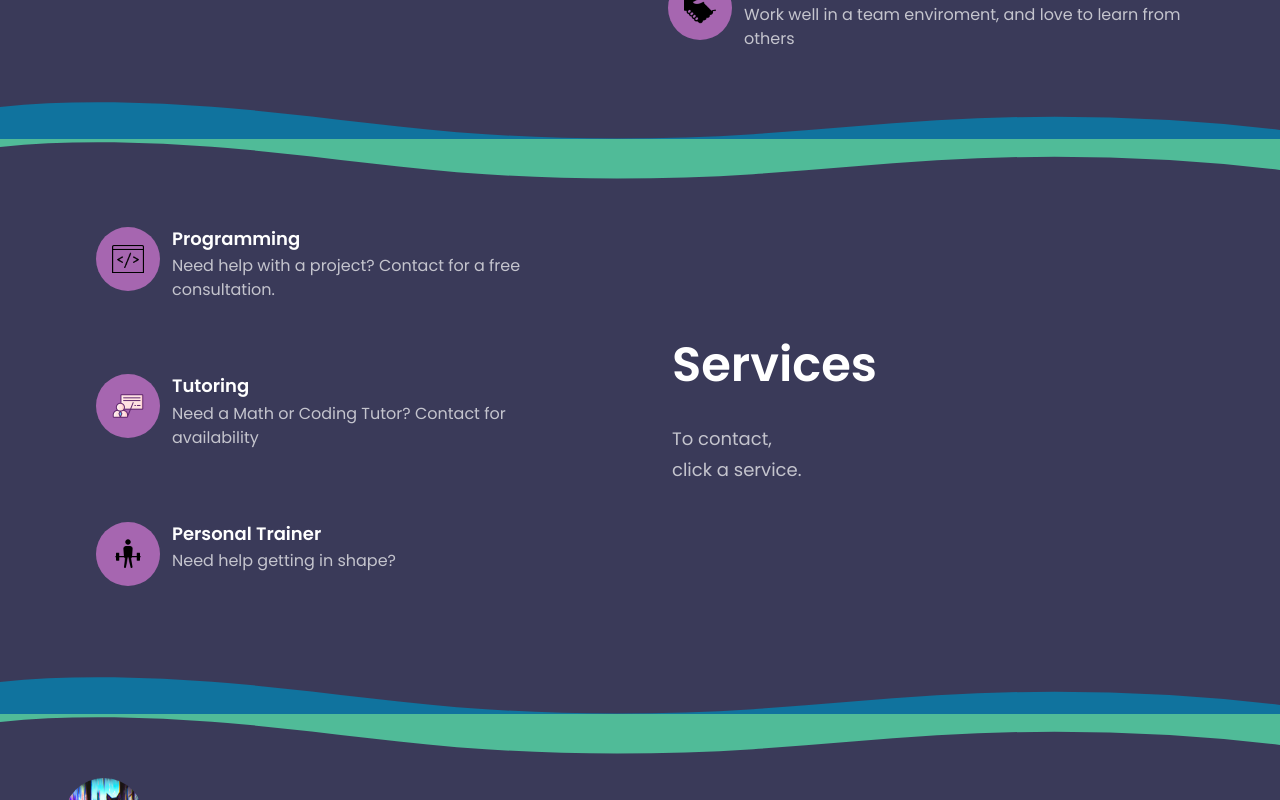
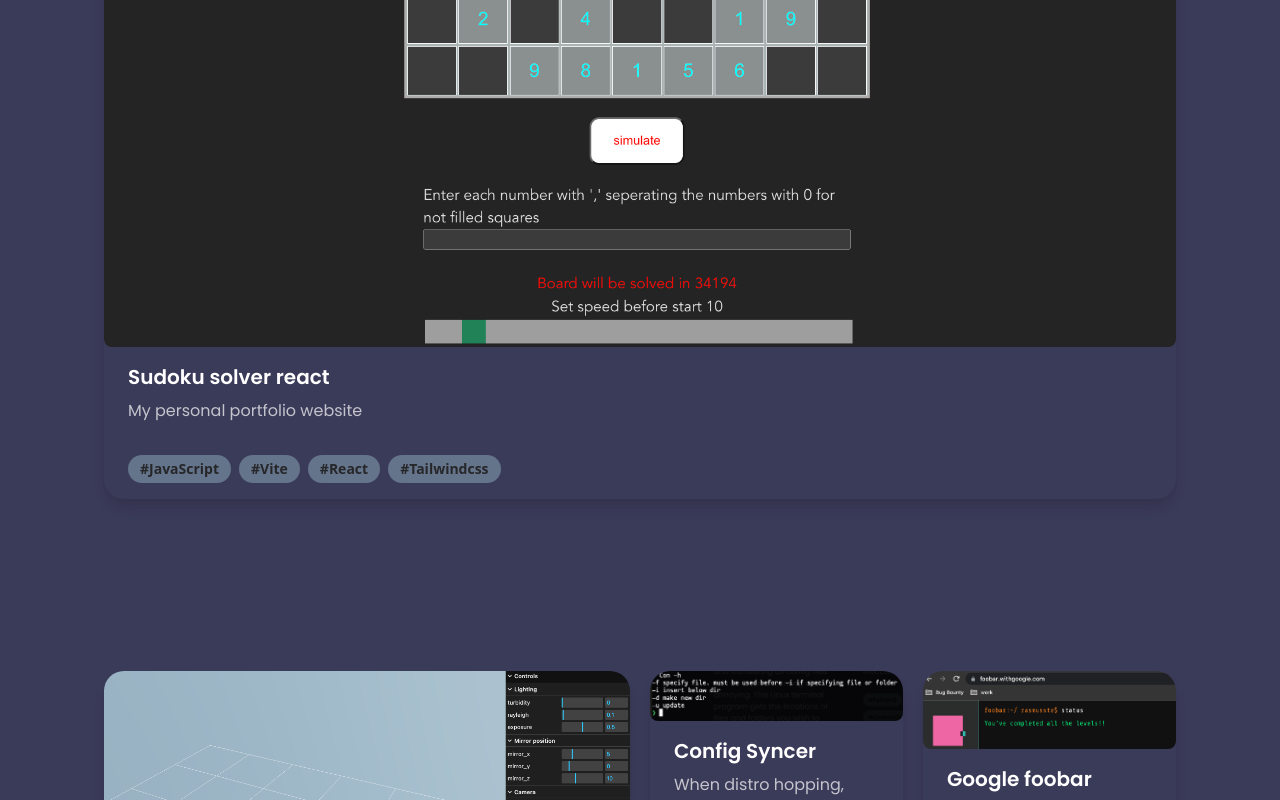
Before and after one commit to CatInAHatIsBack/Portfolio, a React (Vite) app: page / in a window 1280 px wide. Shown: the part 2740-3540 px from the top of the page. Built offline with nearby package versions, Linux system fonts and the light colour scheme; a web font is replaced by a local one.

Commit message:
add dist

```diff
--- a/src/assets/index.js
+++ b/src/assets/index.js
@@ -20,6 +20,8 @@ import Code from "./Code.png"
 import Tutoring from "./Tutoring.png"
 import Personal_Trainer from "./Personal_Trainer.png"
 import Google_Foobar from "./Google_Foobar.png"
+import sudoku_react from "./sudoku_react.png"
+
 export {
   logo,
   menu,
@@ -42,5 +44,6 @@ export {
   Code,
   Tutoring,
   Personal_Trainer,
-  Google_Foobar
+  Google_Foobar,
+  sudoku_react,
 };
--- a/src/components/Projects.jsx
+++ b/src/components/Projects.jsx
@@ -1,5 +1,5 @@
 import React from 'react'
-import { projects } from "../constants";
+import { projects, projectsBig } from "../constants";
 import styles, { layout } from "../style";
 
 const Feat = ({feature}) =>
@@ -10,12 +10,15 @@ const Feat = ({feature}) =>
     </div>
 )
 
-const Project = ({bubbles, img, title, content, link}) =>
+const Project = ({bubbles, img, title, content, link, span}, index) =>
 
     (
-    // <div class="p-10 grid grid-cols-1 sm:grid-cols-1 md:grid-cols-3 lg:grid-cols-3 xl:grid-cols-3 gap-5">
+
+    // <div className='col-span-2'>
+    // <div className={span === 1 ? 'col-span-1' : span === 2 ? 'col-span-2': 'col-span-3'}>
+    // <div className={span === 1 ? 'col-span-1' : 'col-span-2'}>
         <a href={link} target="_blank" rel="noopener noreferrer">
-        <div className=" overflow-hidden shadow-lg rounded-[20px] feature-card mt-6 transition duration-250 hover:scale-110">
+        <div className=" overflow-hidden shadow-lg rounded-[20px] feature-card mt-6 transition duration-250 hover:scale-110 ">
             <img className="w-full ml-auto mr-auto rounded-b-lg " src={img} alt="Mountain"/>
             <div className="px-6 py-4">
             <div className="font-poppins font-semibold text-white text-xl mb-2">{title}</div>
@@ -34,13 +37,39 @@ const Project = ({bubbles, img, title, content, link}) =>
             </div>
         </div>
         </a>
-    // </div>
+)
+const BigProject = ({bubbles, img, title, content, link, span}) =>
+
+    (
+    // <div class="p-10 grid grid-cols-1 sm:grid-cols-1 md:grid-cols-3 lg:grid-cols-3 xl:grid-cols-3 gap-5">
+    <div className='col-span-full hover:grayscale'>
+        <a href={link} target="_blank" rel="noopener noreferrer">
+        <div className=" overflow-hidden shadow-lg rounded-[20px] feature-card mt-6 mb-32 transition duration-250 hover:scale-105 ">
+            <img className="w-full ml-auto mr-auto rounded-b-lg " src={img} alt="Mountain"/>
+            <div className="px-6 py-4">
+            <div className="font-poppins font-semibold text-white text-xl mb-2">{title}</div>
+            <p className="font-poppins font-normal text-dimWhite text-[18px] text-base">
+            {content}
+            </p>
+            </div>
+            <div className="px-6 pt-4 pb-2 flex flex-wrap">
+                {bubbles.map((feature, index) =>
+                // console.log(feature.link)
+                (
+                    <Feat key={feature.name} feature={feature.name} />
+                // <Feat key={feature.name} {feature.name} index={index} />
+                ))}
+                {/* <feat key="He" {...links} /> */}
+            </div>
+        </div>
+        </a>
+    </div>
 )
 
 const Projects = () => (
     <div className={`${styles.paddingX}`} id="projects">
-<div className="px-10 py-20 grid grid-cols-1 sm:grid-cols-2 md:grid-cols-3 lg:grid-cols-4 xl:grid-cols-5 gap-5">
-    <div className={layout.sectionInfo}>
+        <div className="px-10 py-20 grid grid-cols-2 sm:grid-cols-2 md:grid-cols-3 lg:grid-cols-4 xl:grid-cols-5 gap-5">
+            <div className={`${layout.sectionInfo} col-span-1`}>
             <h2 className={styles.heading2}>
                 Projects
             </h2>
@@ -49,12 +78,26 @@ const Projects = () => (
             </p>
 
             </div>
+                {projectsBig.map((feature, index) =>
+                (
+                    <BigProject key={feature.id} {...feature} index={index} />
+                ))}
+
                 {projects.map((feature, index) =>
                 // console.log(feature)
                 (
+                    <div className={index % 3 === 0 ? 'col-span-2' : 'col-span-1'}>
                         <Project key={feature.id} {...feature} index={index} />
+                    </div>
                 ))}
             </div>
+        {/* <div>
+            {projectsBig.map((feature, index) =>
+            // console.log(feature)
+            (
+                <BigProject key={feature.id} {...feature} index={index} />
+            ))}
+        </div> */}
         {/* <div className='relative w-full'> */}
         {/* <div className="wave_projects">
             <svg data-name="Layer 1" xmlns="http://www.w3.org/2000/svg" viewBox="0 0 1200 120" preserveAspectRatio="none">
--- a/src/constants/index.js
+++ b/src/constants/index.js
@@ -1,4 +1,4 @@
-import {  linkedin, github, Cat_synthwave, Hacker_cat, sun, url_opener, portfolio_website, Con_Sync, scraper_output, DSA, Handshake, Adaptable, Autodidact, Code, Tutoring, Personal_Trainer, Google_Foobar} from "../assets";
+import {  linkedin, github, Cat_synthwave, Hacker_cat, sun, url_opener, portfolio_website, Con_Sync, scraper_output, DSA, Handshake, Adaptable, Autodidact, Code, Tutoring, Personal_Trainer, Google_Foobar, sudoku_react} from "../assets";
 
 export const hero = [
   {
@@ -153,28 +153,7 @@ export const socialMedia = [
 // ];
 
 export const projects = [
-  {
-    id: "portfolio",
-    img: portfolio_website,
-    title: "Portfolio website",
-    link: "https://github.com/CatInAHatIsBack/Airbnb_Listing_Inaccuracy_Scraper/tree/master",
-    content:
-      "My personal portfolio website",
-    bubbles: [
-      {
-        name: "JavaScript",
-      },
-      {
-        name: "Vite",
-      },
-      {
-        name: "React",
-      },
-      {
-        name: "Tailwindcss",
-      },
-    ],
-  },
+
   {
     id: "Concentrated_Solar",
     img: sun,
@@ -182,6 +161,7 @@ export const projects = [
     link: "https://github.com/CatInAHatIsBack/Airbnb_Listing_Inaccuracy_Scraper/tree/master",
     content:
       "A THREE.js simulation of a Concentrated Solar plant. Given the azimuth, altitude for the mirror and the sun, It will then show you if the mirror reflects the sun to the tower.",
+    span: 2,
     bubbles: [
       {
         name: "Three.js",
@@ -198,12 +178,39 @@ export const projects = [
     ],
   },
   {
+    id: "config_sync",
+    img: Con_Sync,
+    title: "Config Syncer",
+    content:
+
+      "When distro hopping, finding and transfering all config files can be timeconsuming and annoying. This Linux terminal program takes the locations of files and folders, Rsyncs to a shared folder under specified directory, and commits to github.",
+    span: 1,
+    bubbles: [
+      {
+        name: "Bash",
+      },
+      {
+        name: "R-sync",
+      },
+      {
+        name: "Parsing",
+      },
+      {
+        name: "Terminal",
+      },
+      {
+        name: "Automation",
+      },
+    ],
+  },
+  {
     id: "Foobar",
     img: Google_Foobar,
     title: "Google foobar",
     link: "https://github.com/CatInAHatIsBack/My_Google_Foobar",
     content:
       "A google invitation only challenge. Solving difficult problems related to Computer Science",
+    span: 1,
     bubbles: [
       {
         name: "Java",
@@ -227,31 +234,7 @@ export const projects = [
 
     ],
   },
-  {
-    id: "config_sync",
-    img: Con_Sync,
-    title: "Config Syncer",
-    content:
 
-      "When distro hopping, finding and transfering all config files can be timeconsuming and annoying. This Linux terminal program takes the locations of files and folders, Rsyncs to a shared folder under specified directory, and commits to github.",
-    bubbles: [
-      {
-        name: "Bash",
-      },
-      {
-        name: "R-sync",
-      },
-      {
-        name: "Parsing",
-      },
-      {
-        name: "Terminal",
-      },
-      {
-        name: "Automation",
-      },
-    ],
-  },
   {
     id: "airbnb",
     img: scraper_output,
@@ -259,6 +242,7 @@ export const projects = [
     link: "https://github.com/CatInAHatIsBack/Airbnb_Listing_Inaccuracy_Scraper/tree/master",
     content:
       "Web Scraper for Airbnb listing inaccuracies. ",
+    span: 2,
     bubbles: [
       {
         name: "Python3",
@@ -284,6 +268,7 @@ export const projects = [
     link: "https://github.com/CatInAHatIsBack/Airbnb_Listing_Inaccuracy_Scraper/tree/master",
     content:
       "A chrome extension that lets you open or save multiple urls to bookmarks",
+    span: 1,
     bubbles: [
       {
         name: "JavaScript",
@@ -306,6 +291,7 @@ export const projects = [
     link: "https://github.com/CatInAHatIsBack/Airbnb_Listing_Inaccuracy_Scraper/tree/master",
     content:
       "Scraper for Airbnb listing inaccuracies. \n ",
+    span: 2,
     bubbles: [
       {
         name: "Java",
@@ -327,6 +313,54 @@ export const projects = [
       },
       {
         name: "Matrix",
+      },
+    ],
+  },
+];
+export const projectsBig = [
+  {
+    id: "portfolio",
+    img: portfolio_website,
+    title: "Portfolio website",
+    link: "https://github.com/CatInAHatIsBack/Airbnb_Listing_Inaccuracy_Scraper/tree/master",
+    content:
+      "My personal portfolio website",
+    span: 2,
+    bubbles: [
+      {
+        name: "JavaScript",
+      },
+      {
+        name: "Vite",
+      },
+      {
+        name: "React",
+      },
+      {
+        name: "Tailwindcss",
+      },
+    ],
+  },
+  {
+    id: "sudoku",
+    img: sudoku_react,
+    title: "Sudoku solver react",
+    link: "https://github.com/CatInAHatIsBack/Airbnb_Listing_Inaccuracy_Scraper/tree/master",
+    content:
+      "My personal portfolio website",
+    span: 3,
+    bubbles: [
+      {
+        name: "JavaScript",
+      },
+      {
+        name: "Vite",
+      },
+      {
+        name: "React",
+      },
+      {
+        name: "Tailwindcss",
       },
     ],
   },
--- a/src/index.css
+++ b/src/index.css
@@ -17,9 +17,9 @@
 :root {
   --black-gradient: linear-gradient(
     144.39deg,
-    #c59090 -278.56%,
-    #7f0404 -78.47%,
-    #100d39 91.61%
+    #d88484 -278.56%,
+    #d04747 -78.47%,
+    #4d45b6 91.61%
   );
   --card-shadow: 0px 20px 100px -10px rgba(66, 71, 91, 0.1);
 }
```
Also changed, not shown: vite.config.js (+7 -0 lines), src/assets/sudoku_react.png (added), 22 other files (tests, documents, lock files or other folders). Lines whose indentation alone changed are shown as unchanged.
